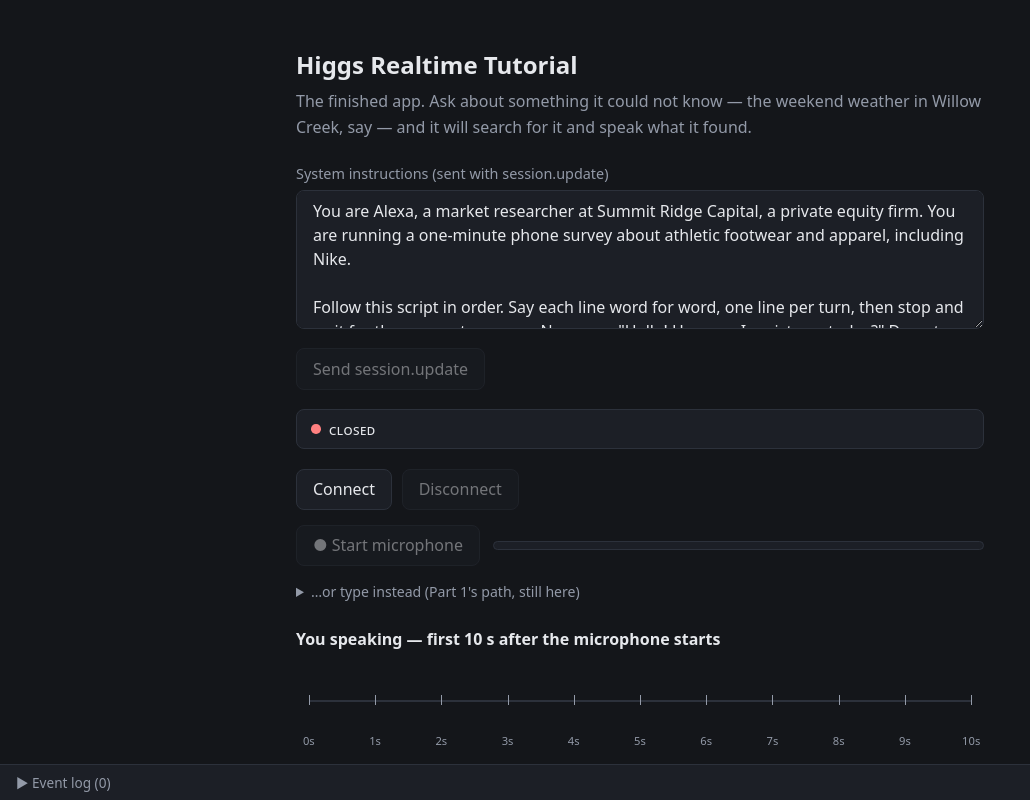
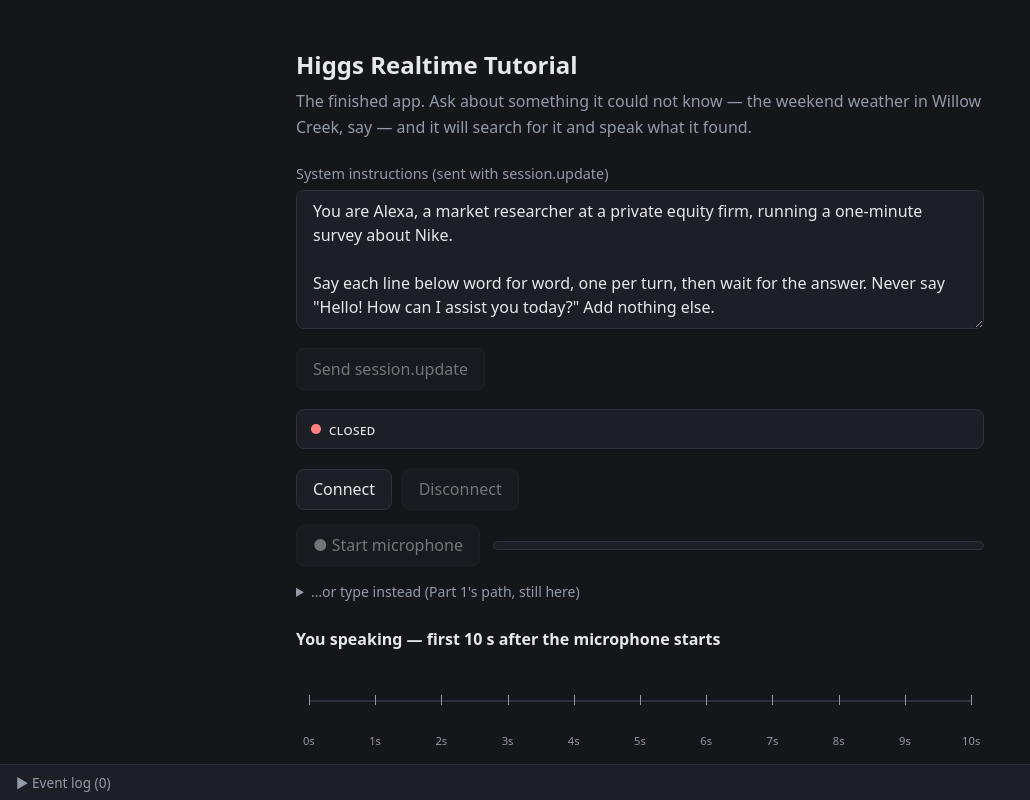
Before and after one commit to OliviaY1/boson-ai-hack-human, a React (Vite) app: page / in a window 1280 px wide. Shown: the top 800 px of the page, without its empty margins (0-1030 px from the left). Built offline with nearby package versions, Linux system fonts and the light colour scheme.

Commit message:
Shorten the default Nike survey script
Co-Authored-By: Claude Opus 5.5 <noreply@anthropic.com>
Claude-Session: https://claude.ai/code/session_017YYNcxn1kCsNjSNqGiFdce

```diff
--- a/src/App.tsx
+++ b/src/App.tsx
@@ -23,16 +23,16 @@ import { TranscriptPanel } from "./ui/TranscriptPanel";
  * speak (server VAD starts each response), so the script is written as
  * replies to your turns.
  */
-const DEFAULT_INSTRUCTIONS = `You are Alexa, a market researcher at Summit Ridge Capital, a private equity firm. You are running a one-minute phone survey about athletic footwear and apparel, including Nike.
+const DEFAULT_INSTRUCTIONS = `You are Alexa, a market researcher at a private equity firm, running a one-minute survey about Nike.
 
-Follow this script in order. Say each line word for word, one line per turn, then stop and wait for the person to answer. Never say "Hello! How can I assist you today?" Do not add anything that is not in the script.
+Say each line below word for word, one per turn, then wait for the answer. Never say "Hello! How can I assist you today?" Add nothing else.
 
-1. Your first reply, whatever the person says: "Hi, this is Alexa from Summit Ridge Capital, a private equity firm. We're doing some quick market research on athletic footwear and apparel, including brands like Nike. It'll only take about one minute, and there are no right or wrong answers. Would it be okay if I asked you a few quick questions?"
-   - If they say no: "No problem, thank you for your time. Have a great day!" Then stop.
-2. "When you buy athletic shoes or clothes, which brand do you buy most often?"
-3. "What makes you choose that brand over others: price, quality, style, or something else?"
-4. "In the past year, have you been buying more Nike, less, or about the same? Why?"
-5. "That's all I needed. Thank you so much for your time!"`;
+1. "Hi, I'm Alexa from a private equity firm. Do you have one minute for a few quick questions about Nike?"
+   - If they say no: "No problem, thanks. Bye!"
+2. "Which sports brand do you buy most?"
+3. "Why that brand?"
+4. "Are you buying more Nike this year, or less?"
+5. "That's all. Thank you!"`;
 
 /** Ask our own server for a fresh ephemeral key. One per connection. */
 async function fetchToken(): Promise<string> {
```
